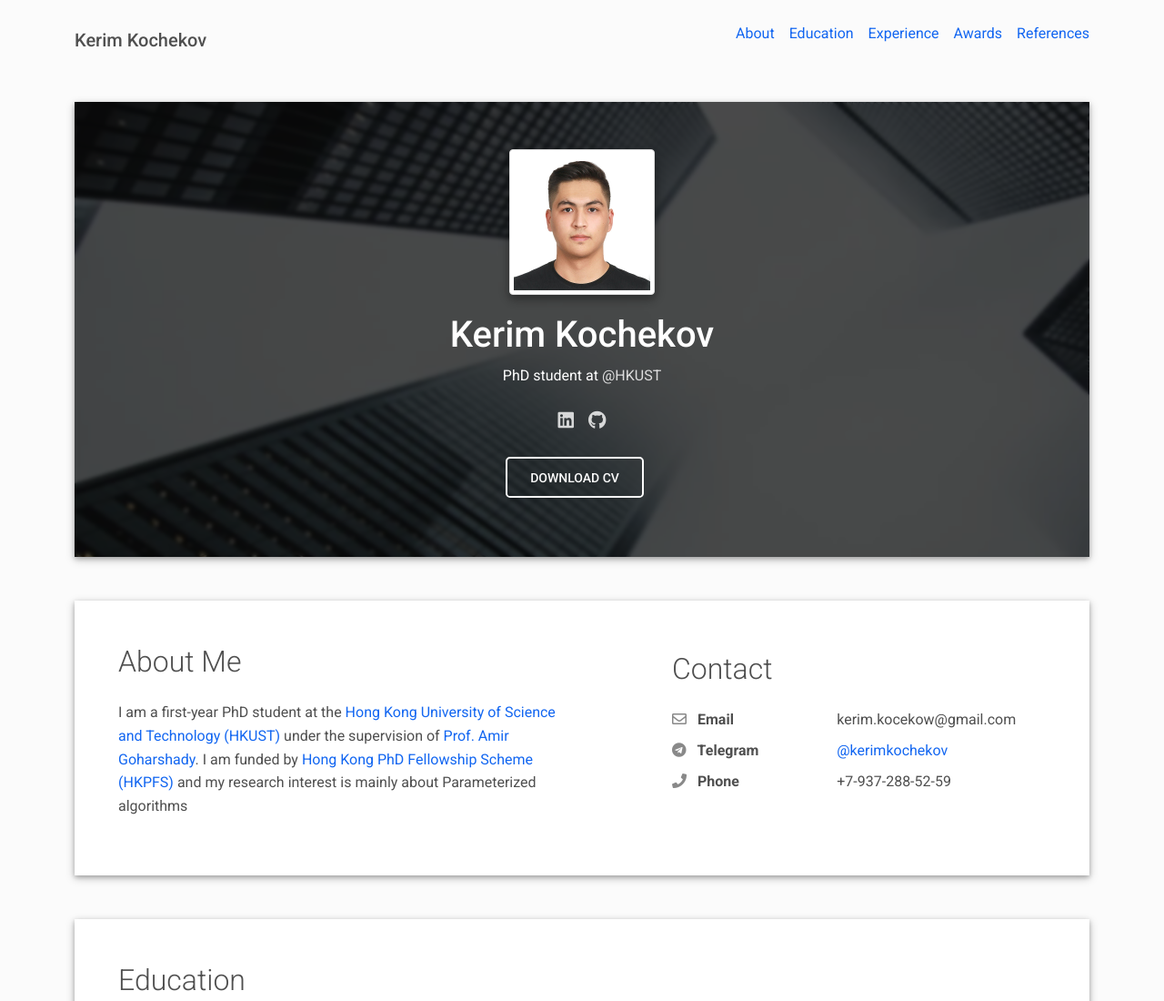
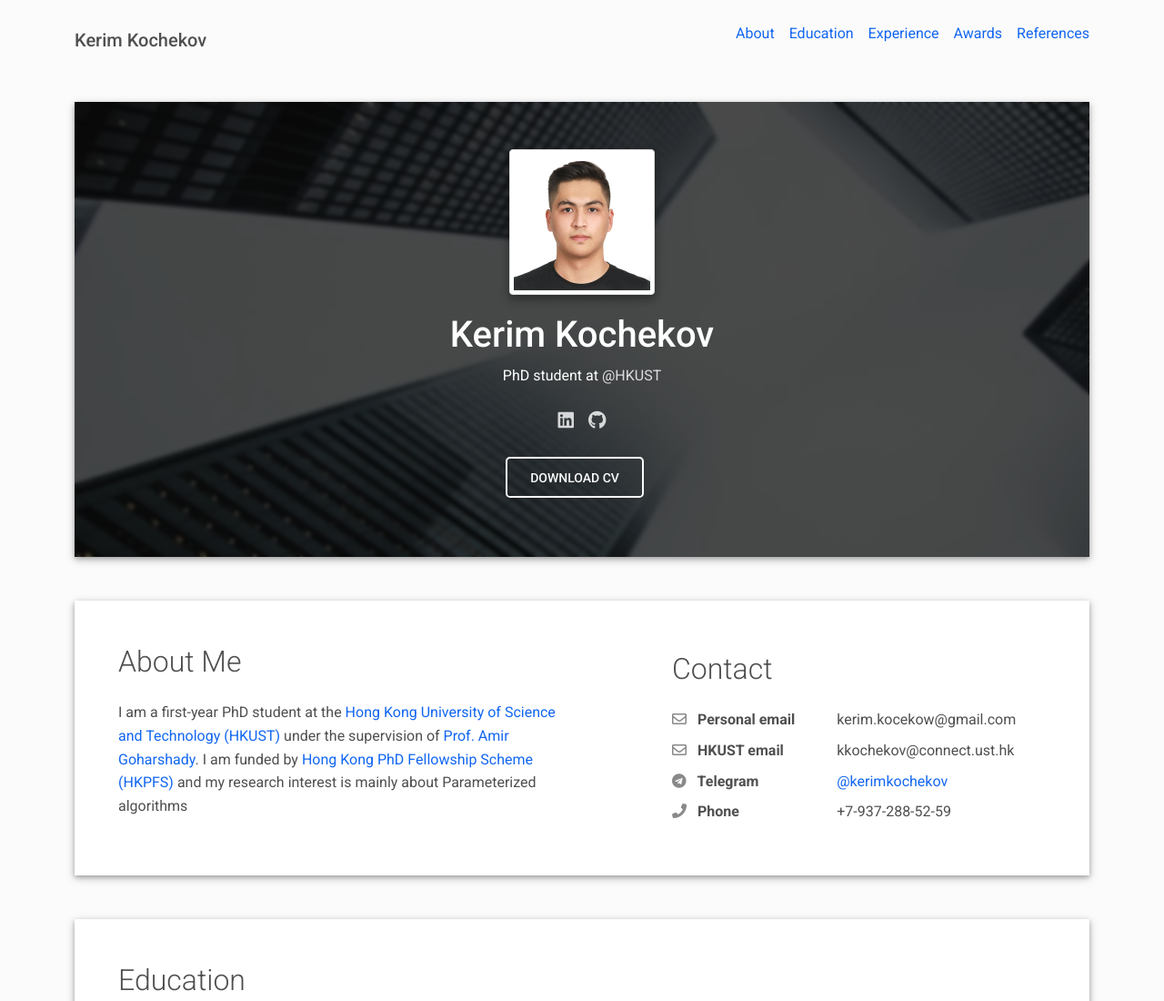
Before and after one commit to kemalkochekov/resume, a plain HTML site: page index.html in a window 1280 px wide. Shown: the top 1100 px of the page at 91% size. Drawn offline with Linux system fonts and the light colour scheme.

Commit message:
Add files via upload

```diff
--- a/index.html
+++ b/index.html
@@ -97,10 +97,16 @@
           <div class="row mt-2">
             <h2 class="h2 fw-light mb-4">Contact</h2>
             <div class="col-sm-5">
-              <div class="pb-2 fw-bolder"><i class="far fa-envelope pe-2 text-muted" style="width:24px;opacity:0.85;"></i> Email</div>
+              <div class="pb-2 fw-bolder"><i class="far fa-envelope pe-2 text-muted" style="width:24px;opacity:0.85;"></i> Personal email</div>
             </div>
             <div class="col-sm-7">
               <div class="pb-2">kerim.kocekow@gmail.com</div>
+            </div>
+            <div class="col-sm-5">
+              <div class="pb-2 fw-bolder"><i class="far fa-envelope pe-2 text-muted" style="width:24px;opacity:0.85;"></i> HKUST email</div>
+            </div>
+            <div class="col-sm-7">
+              <div class="pb-2">kkochekov@connect.ust.hk</div>
             </div>
             <div class="col-sm-5">
               <div class="pb-2 fw-bolder"><i class="fab fa-telegram pe-2 text-muted" style="width:24px;opacity:0.85;"></i> Telegram</div>
```
